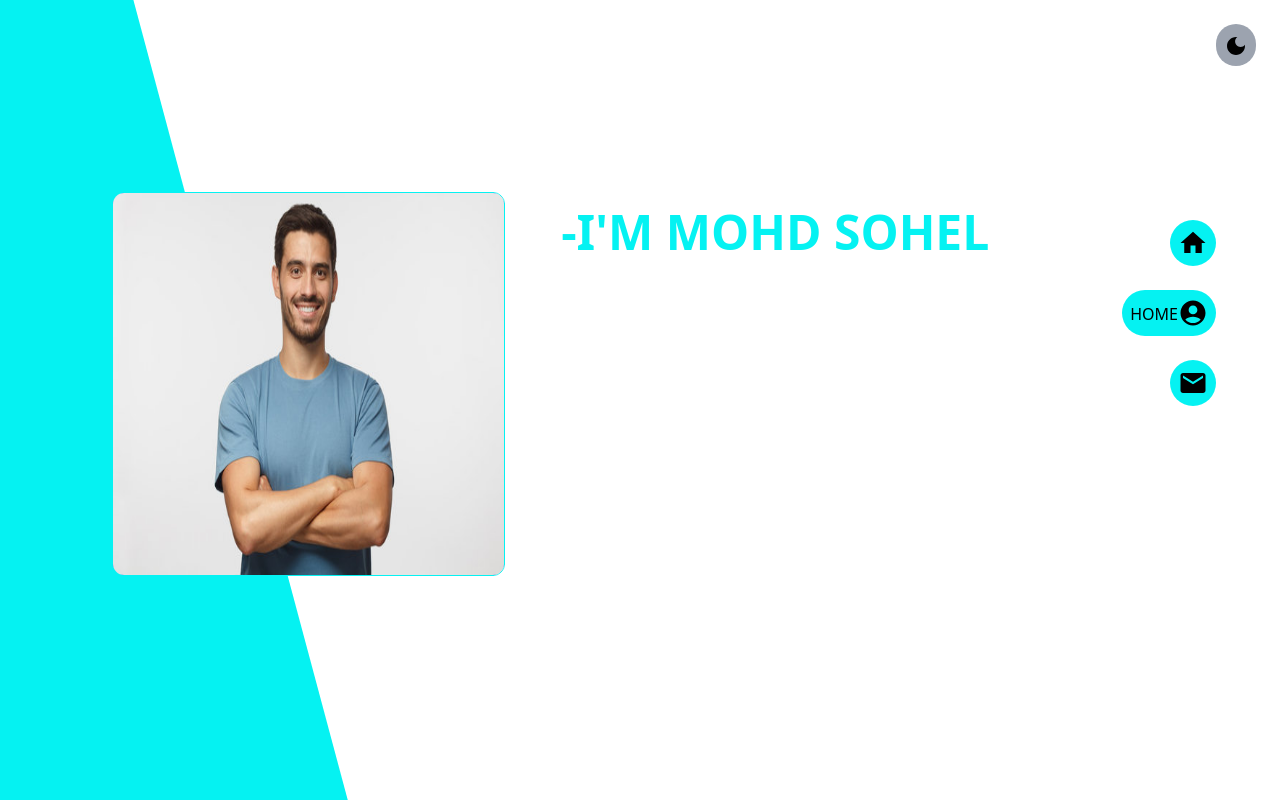
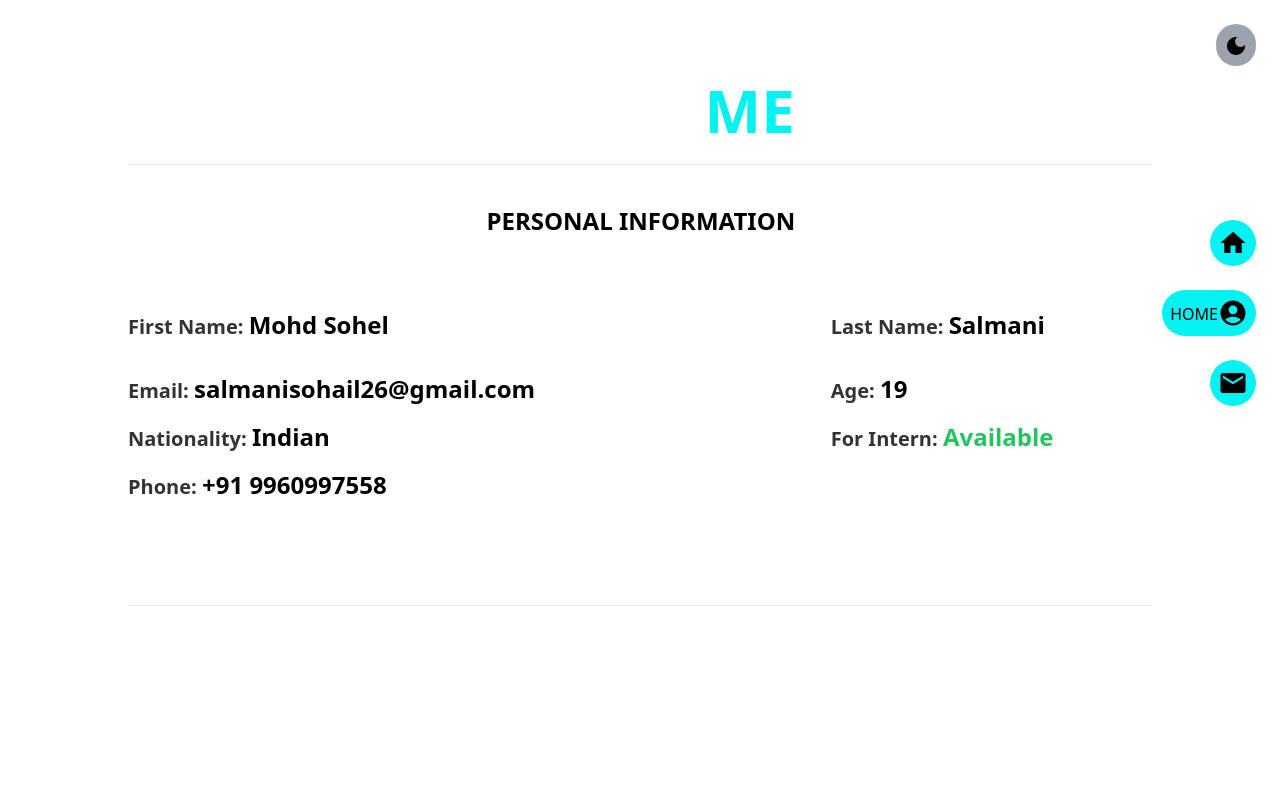
Before and after one commit to realsohel/Portfolio, a React (Create React App) app: page /about in a window 1280 px wide. Built offline with nearby package versions, Linux system fonts and the light colour scheme.

Commit message:
About- Personal info

```diff
--- a/src/App.js
+++ b/src/App.js
@@ -4,6 +4,13 @@ import './App.css';
 import Home from './components/Home';
 import ModeBtn from './components/ModeBtn';
 import Navbar from './components/Navbar';
+import {
+  BrowserRouter,
+  Route,
+  Routes,
+} from "react-router-dom";
+import About from './components/About';
+import Contact from './components/Contact';
 
 function App() {
 
@@ -22,9 +29,18 @@ function App() {
   }
   return (
     <>
+    <BrowserRouter>
       <ModeBtn mode={mode} togglemode={togglemode}/>
-      <Home/>
       <Navbar/>
+      <Routes>
+        <Route exact path='/' element={<Home/>}/>
+        <Route exact path='/about' element={<About/>}/>
+        <Route exact path='/contact' element={<Contact/>}/>
+      </Routes>
+
+
+
+    </BrowserRouter>
     </>
   );
 }
--- /dev/null
+++ b/src/components/About.js
@@ -0,0 +1,102 @@
+import React from 'react'
+
+const About = () => {
+    return (
+        <>
+            <div className='mr-28 lg:mr-16'>
+                <h2 className=' mt-20 w-[54%] justify-center m-auto  float-right font-bold  md:text-4xl text-3xl lg:text-6xl text-white lg:mr-20 mb-6'>ABOUT <span className='text-[#05F2F2] ' >ME</span></h2>
+            </div>
+            <hr className='m-auto w-[80%]  mt-10'/>
+            <div className='Personal w-[62%] m-auto  float-right   mr-16 lg:mr-0'>
+                <h2 className='mt-10 font-bold  md:text-2xl text-xl lg:text-2xl'>PERSONAL INFORMATION</h2>
+            </div>
+            <div className='info m-auto w-[80%] mt-36 flex '>
+                    <ul className='grid grid-rows-2 grid-cols-2 mb-16'>
+                        <li >
+                            <span className='font-semibold lg:text-xl  text-md opacity-[0.8]'>First Name: </span>
+                            <span  className='font-bold text-md  lg:text-2xl md:text-xl'>Mohd Sohel</span>
+                            {/* <span  className='font-bold text-2xl'>Mohd Sohel</span>                         */}
+                        </li>
+                        <li className='ml-6 lg:ml-60'>
+                            <span className='font-semibold lg:text-xl text-md  opacity-[0.8]'>Last Name: </span>
+                            <span  className='font-bold text-md lg:text-2xl md:text-xl'>Salmani</span>
+                        </li>
+                        <li className='mt-4'>
+                            <span className='font-semibold lg:text-xl text-md  opacity-[0.8]'>Email: </span>
+                            <span  className='font-bold text-sm lg:text-2xl md:text-xl '>salmanisohail26@gmail.com </span>
+                        </li>
+                        <li className='mt-4 ml-6 lg:ml-60'>
+                            <span className='font-semibold lg:text-xl  text-md opacity-[0.8]'>Age: </span>
+                            <span  className='font-bold text-md lg:text-2xl md:text-xl'>19 </span>
+                        </li>
+                        <li className='mt-4'>
+                            <span className='font-semibold lg:text-xl text-md  opacity-[0.8]'>Nationality: </span>
+                            <span  className='font-bold text-md lg:text-2xl md:text-xl'>Indian </span>
+                        </li>
+                        <li className='mt-4 ml-6 lg:ml-60'>
+                            <span className='font-semibold lg:text-xl  text-md opacity-[0.8]'>For Intern: </span>
+                            <span  className='font-bold text-md lg:text-2xl md:text-xl text-green-500'>Available </span>
+                        </li>
+                        <li className='mt-4'>
+                            <span className='font-semibold lg:text-xl text-md  opacity-[0.8]'>Phone: </span>
+                            <span  className='font-bold text-md lg:text-2xl md:text-xl'>+91 9960997558 </span>
+                        </li>
+                    </ul>
+                </div>
+
+                <hr className='m-auto w-[80%]  mt-10'/>
+
+
+
+
+
+
+
+
+
+            {/* <div className=" info float-right  lg:float-none lg:flex ml-16  flex-col lg:flex-row ">
+                <div className="perosnalinfo mt-12 md:mt-20 lg:mt-60 md:mr-[60px] lg:mr-0">
+                    <h3 className='font-bold  md:text-2xl text-xl lg:text-2xl ml-28 lg:ml-0 '> PERSONAL INFOS</h3>
+                    <ul className='grid grid-rows-2 grid-cols-2 flex-row mt-2'>
+                        <li className='mt-4'>
+                            <span className='font-semibold text-md   opacity-[0.8]'>First Name: </span>
+                            <span  className='font-bold '>Mohd Sohel</span>
+                        </li>
+                        <li className='mt-4'>
+                            <span className='font-semibold text-md mt-4 opacity-[0.8]'>Last Name: </span>
+                            <span  className='font-bold '>Salmani </span>
+                        </li>
+                        <li className='mt-4'>
+                            <span className='font-semibold text-md mt-4  opacity-[0.8]'>Age: </span>
+                            <span  className='font-bold '>19</span>
+                        </li>
+                        <li className='mt-4'>
+                            <span className='font-semibold text-md mt-4  opacity-[0.8]'>Nationality: </span>
+                            <span  className='font-bold '>Indian </span>
+                        </li>
+                        <li className='mt-4'>
+                            <span className='font-semibold text-md mt-4  opacity-[0.8]'>Phone: </span>
+                            <span  className='font-bold '>+91 9960997558</span>
+                        </li>
+                        <li className='mt-4 '>
+                            <span className='font-semibold text-md   opacity-[0.8]'>Email: </span>
+                            <span  className='font-bold ml-2'>salmanisohail26@gmail.com </span>
+                        </li>
+                        <li className='mt-4'>
+                            <span className='font-semibold text-md mt-4 opacity-[0.8] '>For Intern: </span>
+                            <span  className='font-bold text-green-500'>Available</span>
+                        </li>
+
+                    </ul>
+
+                </div>
+
+            </div> */}
+
+
+
+        </>
+    )
+}
+
+export default About
--- /dev/null
+++ b/src/components/Contact.js
@@ -0,0 +1,11 @@
+import React from 'react'
+
+const Contact = () => {
+    return (
+        <div>
+        <h1>Contact</h1>
+        </div>
+    )
+}
+
+export default Contact
--- a/src/components/Home.js
+++ b/src/components/Home.js
@@ -11,13 +11,16 @@ const Home = () => {
             </div>
 
             <div className="lg:flex  ">
-                <div className='lg_image boder lg:block rounded-2xl hidden  mt-48 ml-28 h-96 w-[35%]  z-10'>
-                <img src={manlg} alt="man" className=' h-[100%] w-[100%] rounded-xl border border-[#05F2F2]' />
+                <div className='lg_image boder lg:block rounded-3xl hidden  mt-12 ml-20 h-[34rem] w-[40%]  z-10'>
+                <img src={manlg} alt="man" className=' h-[100%] w-[100%] rounded-3xl border border-[#05F2F2]' />
                 </div>
                 <div className="float-right lg:mt-52 lg:mr-0 mr-20 md:mr-28 space-x-2 mt-8 justify-center align-middle  w-[50%] m-auto">
                     <h1 className='font-bold  md:text-4xl text-4xl lg:text-5xl text-[#05F2F2] lg:flex'><span className='lg:block hidden'>-</span> I'M  MOHD SOHEL <span className='md:hidden'>.</span></h1>
-                    <h2 className='font-bold text-2xl sm:text-3xl lg:text-4xl mt-3 text-[white] sm:text-center md:text-center sm:w-[50%] '>WEB DESIGNER</h2>
-                    <p className='text-white mt-4 lg:mt-8 lg:text-xl'>Hey! Myself Mohd Sohel Salmani, an Indian based web designer & front‑end developer focused on crafting clean & user‑friendly experiences, I am passionate about building excellent software that improves the lives of those around me.</p>
+                    <h2 className='font-bold text-2xl sm:text-3xl lg:text-4xl mt-3 text-[white] sm:text-center md:text-center sm:w-[50%]'>WEB DESIGNER</h2>
+                    <p className='text-white mt-4 lg:mt-8 lg:text-xl '>Hey! Myself Mohd Sohel Salmani, an Indian based web designer &
+                        front‑end developer focused on crafting clean & user‑friendly <br/> experiences, I am passionate about building excellent
+                        software that improves the lives of those around me.
+                    </p>
                 </div>
             </div>
 
--- a/src/components/ModeBtn.js
+++ b/src/components/ModeBtn.js
@@ -1,32 +1,24 @@
 import React from 'react'
 import LightModeIcon from '@mui/icons-material/LightMode';
 import DarkModeIcon from '@mui/icons-material/DarkMode';
-import HomeIcon from '@mui/icons-material/Home';
-import AccountCircleIcon from '@mui/icons-material/AccountCircle';
-import MailIcon from '@mui/icons-material/Mail';
+// import HomeIcon from '@mui/icons-material/Home';
+// import AccountCircleIcon from '@mui/icons-material/AccountCircle';
+// import MailIcon from '@mui/icons-material/Mail';
+// import { Link } from 'react-router-dom';
 
 const ModeBtn = (props) => {
     return (
         <>
-        <nav>
-            {props.mode==='dark'? <button className="btn bg-gray-400 hover:bg-gray-300 float-right mr-6 mt-6 p-2 rounded-full  " onClick={props.togglemode}>
+            <div className=''>
+
+            {props.mode==='dark'? <button className="btn bg-gray-400 hover:bg-gray-300 float-right mr-6 mt-6 p-2 rounded-full  fixed right-0" onClick={props.togglemode}>
             <LightModeIcon/>
-            </button>:<button className="btn bg-gray-400 hover:bg-gray-300 float-right mr-6 mt-6 p-2 rounded-full " onClick={props.togglemode}>
+            </button>:<button className="btn bg-gray-400 hover:bg-gray-300 float-right  mr-6 mt-6 p-2 rounded-full fixed right-0" onClick={props.togglemode}>
             <DarkModeIcon/>
             </button>}
-            <ul className='mt-52 float-right hidden lg:block relative '>
-                <li>
 
-                    <a href="/" className="btn bg-[#05F2F2] hover:bg-gray-300 float-right my-3  p-2  rounded-full  flex"> <span className='mt-1 font-medium  mx-4 hidden hover:block ' >HOME</span><HomeIcon className='hover:block' sx={{ fontSize: 30 }} /> </a>
-                </li>
-                <li>
-                    <a href="/" className="btn bg-[#05F2F2] hover:bg-gray-300 float-right my-3  p-2 rounded-full flex"><span className='mt-1 font-medium ' >HOME</span> <AccountCircleIcon sx={{ fontSize: 30 }} /> </a>
-                </li>
-                <li>
-                    <a href="/" className="btn bg-[#05F2F2] hover:bg-gray-300 float-right my-3  p-2 rounded-full "> <MailIcon sx={{ fontSize: 30 }} /> </a>
-                </li>
-            </ul>
-            </nav>
+            </div>
+
         </>
     )
 }
--- a/src/components/Navbar.js
+++ b/src/components/Navbar.js
@@ -3,6 +3,7 @@ import React from 'react'
 import HomeIcon from '@mui/icons-material/Home';
 import AccountCircleIcon from '@mui/icons-material/AccountCircle';
 import MailIcon from '@mui/icons-material/Mail';
+import { Link } from 'react-router-dom';
 
 import "./Navbar.css"
 
@@ -11,22 +12,26 @@ const Navbar = () => {
         <>
         {/* For Mobile viewfi! */}
         <nav className="nav fixed bottom-0 w-[100%] h-[55px] shadow-[0_0_3px_rgba(0,0,0,0.2)] bg-gray-500 overflow-x-auto flex lg:hidden">
-            <a href="/" className="nav-link  "> <HomeIcon fontSize="large" className='rounded-2xl border p-1 bg-gray-400 active:bg-[#05F2F2]'/> </a>
-            <a href="/about" className="nav-link"> <AccountCircleIcon fontSize="large" className='rounded-2xl border p-1 bg-gray-400 active:bg-[#05F2F2]'/> </a>
-            <a href="/me" className="nav-link"> <MailIcon fontSize="large" className='rounded-2xl border p-1 bg-gray-400 active:bg-[#05F2F2]'/> </a>
+            <Link to="/" className="nav-link  "> <HomeIcon fontSize="large" className='rounded-2xl border p-1 bg-gray-400 active:bg-[#05F2F2]'/> </Link>
+            <Link to="/about" className="nav-link"> <AccountCircleIcon fontSize="large" className='rounded-2xl border p-1 bg-gray-400 active:bg-[#05F2F2]'/> </Link>
+            <Link to="/contact" className="nav-link"> <MailIcon fontSize="large" className='rounded-2xl border p-1 bg-gray-400 active:bg-[#05F2F2]'/> </Link>
         </nav>
 
 
         {/* For Laptop viewfi! */}
-        {/* <div className="container float-right  fixed z-auto mt-40 justify-end ">
-        <nav className='float-right   justify-end  '>
-        <ul >
+        <nav>
+            <ul className='mt-52 float-right hidden lg:block mr-6 fixed right-0 '>
                 <li>
-                    <a href="/"> <span>Home</span><HomeIcon sx={{ fontSize: 40 }}/> </a>
+                    <Link to="/" className="btn bg-[#05F2F2] hover:bg-gray-300 float-right my-3  p-2  rounded-full  flex"> <span className='mt-1 font-medium  mx-4 hidden hover:block ' >HOME</span><HomeIcon className='hover:block' sx={{ fontSize: 30 }} /> </Link>
                 </li>
-        </ul>
+                <li>
+                    <Link to="/about" className=" btn bg-[#05F2F2] hover:bg-gray-300 float-right my-3  p-2 rounded-full flex"><h1 className='mt-1 font-medium ' >HOME</h1> <AccountCircleIcon sx={{ fontSize: 30 }} /> </Link>
+                </li>
+                <li>
+                    <Link to="/contact" className="btn bg-[#05F2F2] hover:bg-gray-300 float-right my-3  p-2 rounded-full "> <MailIcon sx={{ fontSize: 30 }} /> </Link>
+                </li>
+            </ul>
         </nav>
-        </div> */}
         </>
     )
 }
--- a/src/components/home.css
+++ b/src/components/home.css
@@ -16,12 +16,12 @@
     /* opacity: 0.4; */
 }
 
-.lg_image {
-    background-color: blue ;
+/* .lg_image { */
+    /* background-color: blue ; */
     /* border: 2px solid white; */
     /* margin-top: 200px; */
     /* margin-left: 100px; */
     /* height: 400px; */
     /* width: 35%; */
     /* z-index: 1; */
-}
+/* } */
```
Also changed, not shown: src/components/Navbar.css (line endings or trailing spaces), 1 other file (tests, documents, lock files or other folders).
